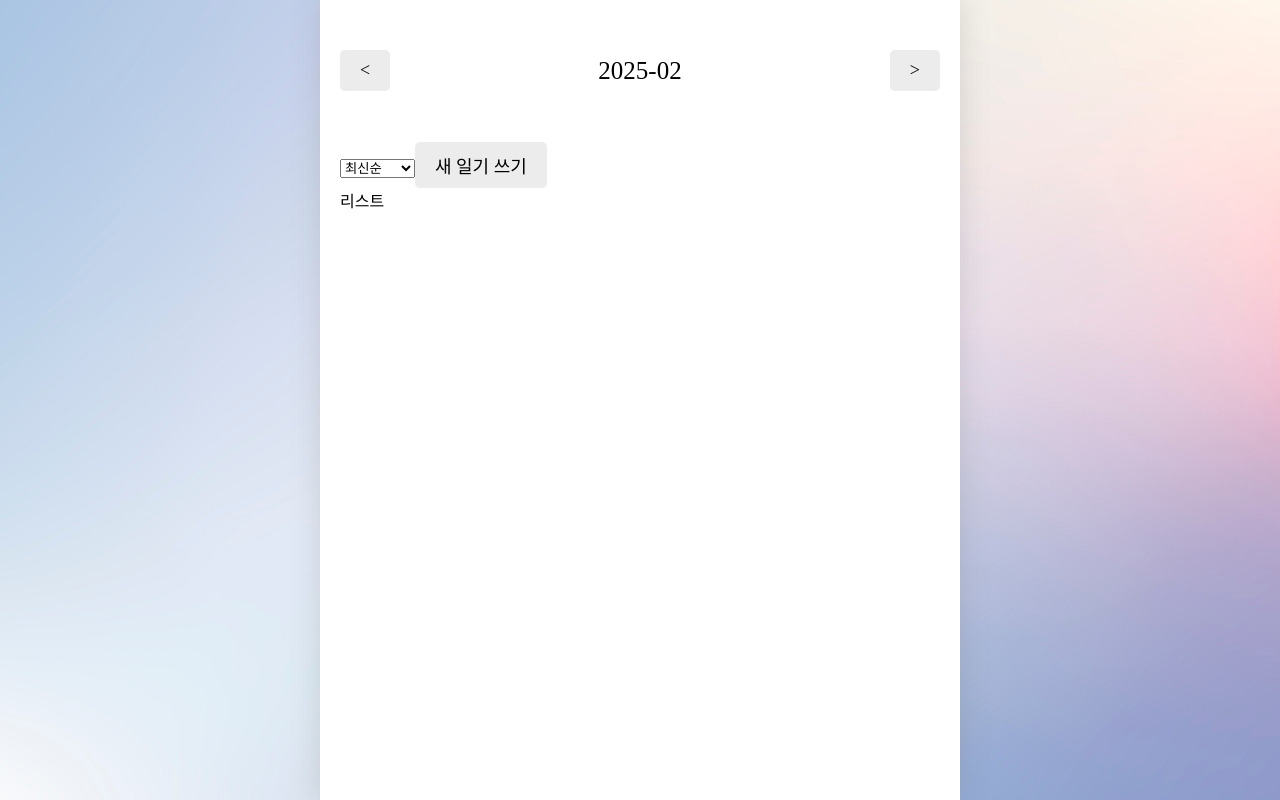
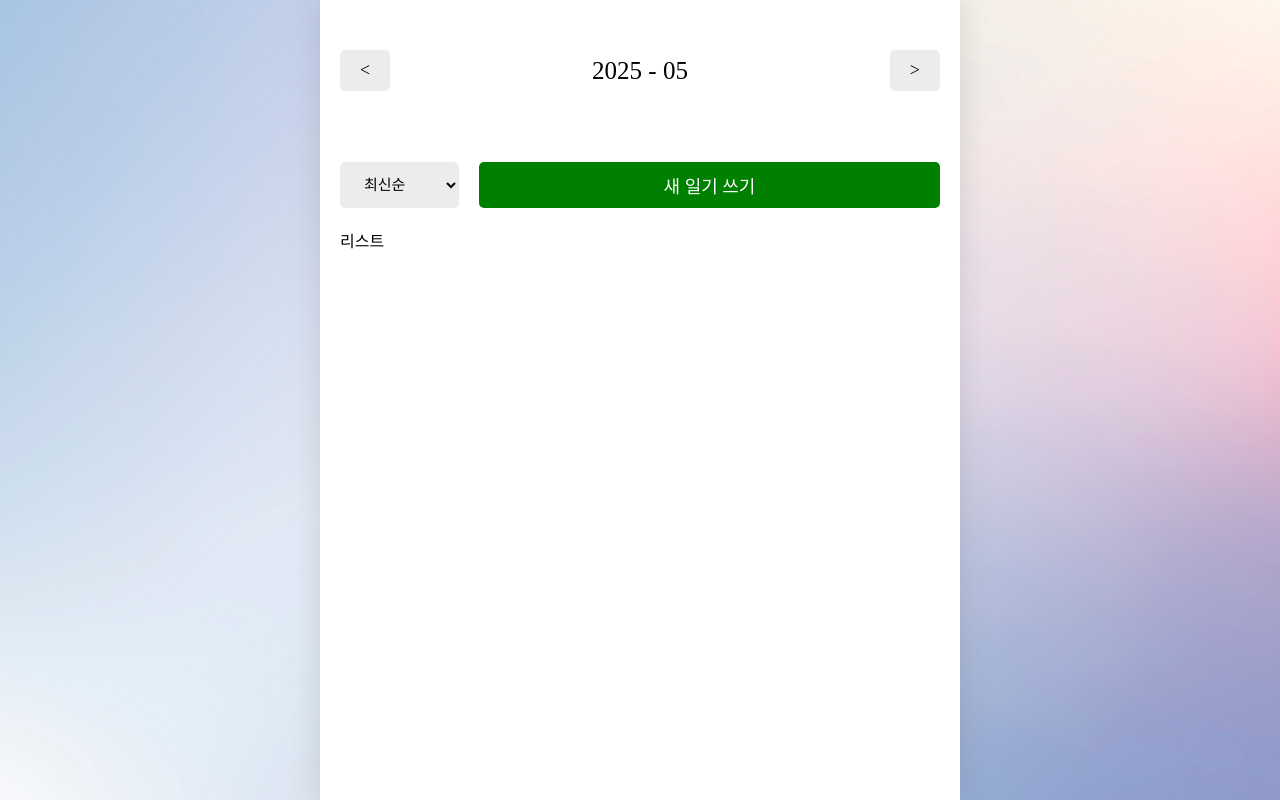
Before and after one commit to ahyns62/mood-diary, a React (Vite) app: page / in a window 1280 px wide. Built offline with nearby package versions, Linux system fonts and the light colour scheme; a web font is replaced by a local one.

Commit message:
style: DiaryList 컴포넌트 스타일링

```diff
--- /dev/null
+++ b/src/components/layout/DiaryList/DiaryList.css
@@ -0,0 +1,18 @@
+.DiaryList .menu_bar {
+  margin: 20px 0px;
+  display: flex;
+  gap: 20px;
+}
+
+.DiaryList .menu_bar select {
+  background-color: rgb(236, 236, 236);
+  border: none;
+  border-radius: 5px;
+  padding: 10px 20px;
+  font-size: 15px;
+  cursor: pointer;
+}
+
+.DiaryList .menu_bar button {
+  flex: 1;
+}
--- a/src/components/layout/DiaryList/DiaryList.jsx
+++ b/src/components/layout/DiaryList/DiaryList.jsx
@@ -1,3 +1,4 @@
+import "./DiaryList.css";
 import Button from "../../common/Button/Button";
 
 const DiaryList = () => {
@@ -8,7 +9,7 @@ const DiaryList = () => {
           <option value={"latest"}>최신순</option>
           <option value={"oldest"}>오래된 순</option>
         </select>
-        <Button text={"새 일기 쓰기"} />
+        <Button text={"새 일기 쓰기"} type={"POSITIVE"} />
       </div>
       <div className="list_wrapper">리스트</div>
     </div>
--- a/src/pages/Home.jsx
+++ b/src/pages/Home.jsx
@@ -6,7 +6,7 @@ const Home = () => {
   return (
     <div>
       <Header
-        title={"2025-02"}
+        title={"2025 - 05"}
         leftChild={<Button text={"<"} />}
         rightChild={<Button text={">"} />}
       />
```
